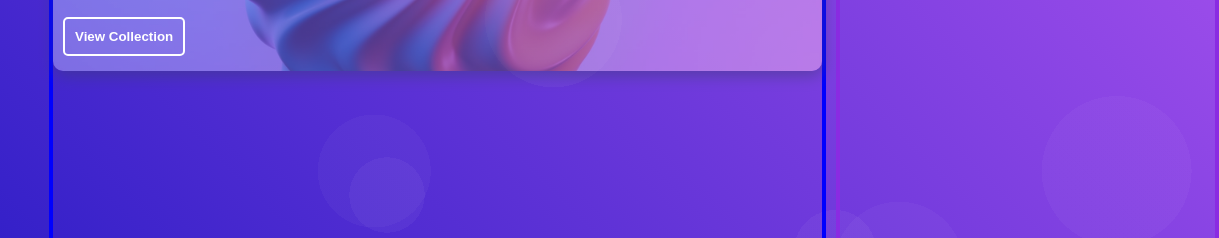
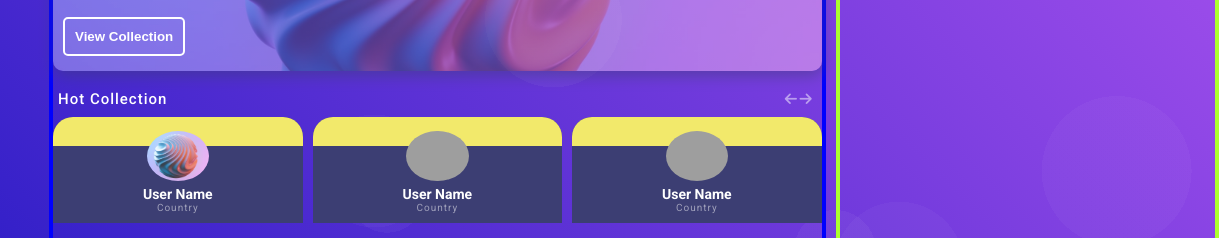
Before and after one commit to Christiano0407/siteWebAnimation, a website: page src/html/index.html in a window 1280 px wide. Shown: the part 245-483 px from the top of the page, 61-1280 px from the left. Drawn offline with nearby package versions, Linux system fonts and the light colour scheme; grey boxes are pictures that could not be loaded.

Commit message:
user-img

```diff
--- a/src/css/landing/asideTwo.css
+++ b/src/css/landing/asideTwo.css
@@ -2,5 +2,5 @@
   grid-area: as;
   width: 100%;
   height: 100%;
-  border: 4px solid blueviolet;
+  border: 4px solid greenyellow;
 }
--- a/src/css/landing/main.css
+++ b/src/css/landing/main.css
@@ -64,12 +64,102 @@
 .btn-main:active {
   transform: scale(0.9);
 }
+/*Collection*/
 .main__collection {
   grid-area: collection;
+  width: 100%;
+  height: 100%;
 }
+.collection-icon {
+  width: 100%;
+  margin: 0 auto;
+  display: flex;
+  justify-content: space-between;
+  align-items: center;
+  padding: 0.5rem;
+}
+.collection-icon-text {
+  color: #fff;
+  font-weight: 500;
+  font-size: 1.5rem;
+}
+.collection-arrows {
+  padding: 0.5rem;
+}
+.collection-arrows a {
+  font-size: 1.4rem;
+  color: #fff;
+  filter: opacity(0.5);
+  font-weight: bold;
+}
+.collection-user {
+  width: 100%;
+  height: 70%;
+  display: grid;
+  grid-template-columns: repeat(3, 1fr);
+  grid-auto-flow: row;
+  grid-auto-rows: 1fr;
+  gap: 1rem;
+  margin: 0 auto;
+}
+.user-card {
+  width: 100%;
+  height: 100%;
+  background-color: #3c3e73;
+  border-top-left-radius: 2rem;
+  border-top-right-radius: 2rem;
+  flex-direction: column;
+  position: relative;
+  display: flex;
+  justify-content: center;
+  align-items: center;
+}
+.color {
+  width: 100%;
+  height: 3rem;
+  background-color: #f2e96b;
+  border-top-left-radius: 2rem;
+  border-top-right-radius: 2rem;
+}
+.user-img {
+  position: relative;
+  width: 25%;
+  height: 50%;
+  border-radius: 50%;
+  bottom: 1.5rem;
+}
+.user-img img {
+  object-fit: cover;
+  background-repeat: no-repeat;
+  background-position: center;
+  background-size: cover;
+  width: 100%;
+  height: 100%;
+  border-radius: 50%;
+}
+.user-text {
+  width: 100%;
+  position: relative;
+  bottom: 1rem;
+  text-align: center;
+}
+.user-text h3 {
+  color: #fff;
+  font-size: 1.4rem;
+  font-weight: 900;
+}
+.user-text p {
+  font-size: 1rem;
+  color: #fff;
+  opacity: 0.5;
+}
+
+/*cards*/
 .main__cards {
   grid-area: cards;
 }
+
+/*value*/
 .main__value {
   grid-area: value;
 }
--- a/src/html/index.html
+++ b/src/html/index.html
@@ -144,7 +144,59 @@
             <button class="btn-main">View Collection</button>
           </div>
         </section>
-        <section class="main__collection"></section>
+        <section class="main__collection">
+          <div class="collection-icon">
+            <p class="collection-icon-text">Hot Collection</p>
+            <div class="collection-arrows">
+              <a href="#"><i class="fas fa-arrow-left"></i></a>
+              <a href="#"><i class="fas fa-arrow-right"></i></a>
+            </div>
+          </div>
+          <div class="collection-user">
+            <div class="user-card">
+              <div class="color"></div>
+              <div class="user-img">
+                <img
+                  src="../assets/img/twelve.jpg"
+                  alt="img-color"
+                  title="img-color"
+                />
+              </div>
+              <div class="user-text">
+                <h3>User Name</h3>
+                <p>Country</p>
+              </div>
+            </div>
+            <div class="user-card">
+              <div class="color"></div>
+              <div class="user-img">
+                <img
+                  src="/src/assets/img/five.jpg"
+                  alt="img-color"
+                  title="img-color"
+                />
+              </div>
+              <div class="user-text">
+                <h3>User Name</h3>
+                <p>Country</p>
+              </div>
+            </div>
+            <div class="user-card">
+              <div class="color"></div>
+              <div class="user-img">
+                <img
+                  src="/src/assets/img/four.jpg"
+                  alt="img-color"
+                  title="img-color"
+                />
+              </div>
+              <div class="user-text">
+                <h3>User Name</h3>
+                <p>Country</p>
+              </div>
+            </div>
+          </div>
+        </section>
         <section class="main__cards"></section>
         <section class="main__value"></section>
       </main>
```
